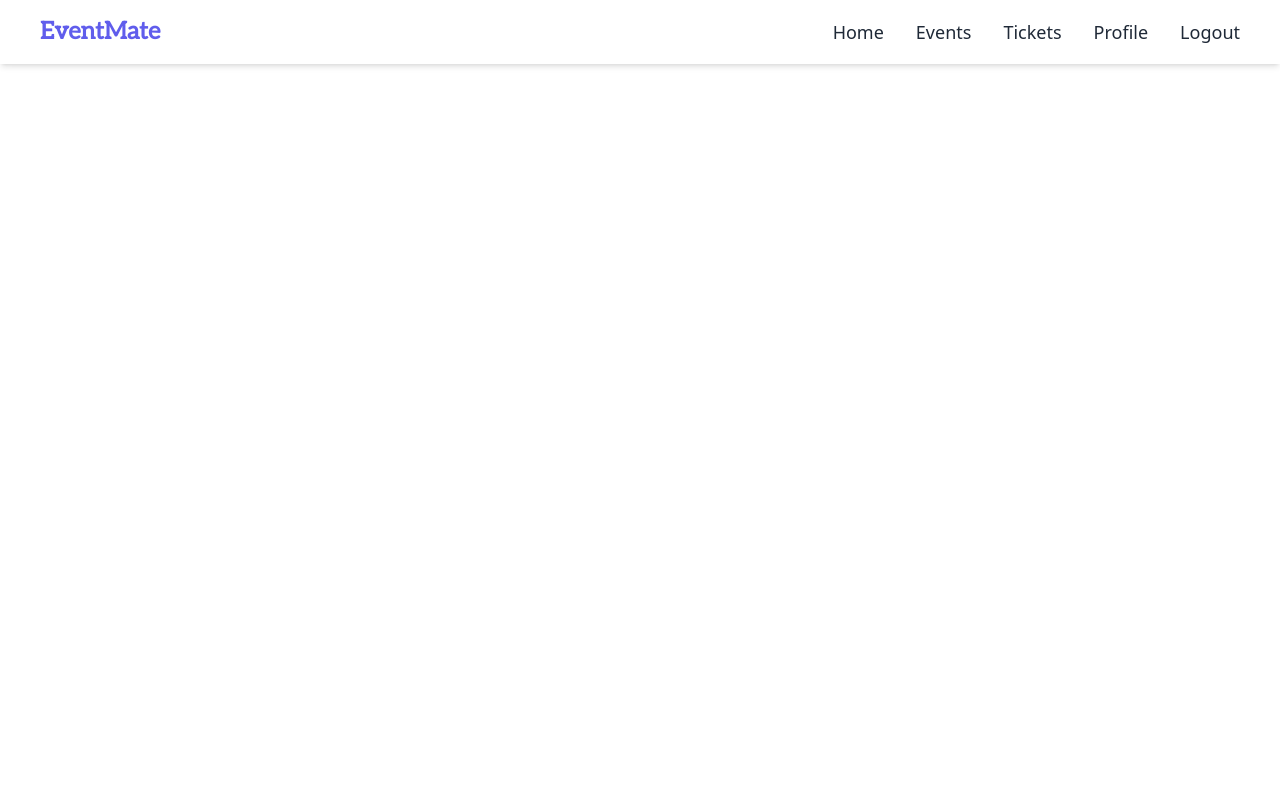
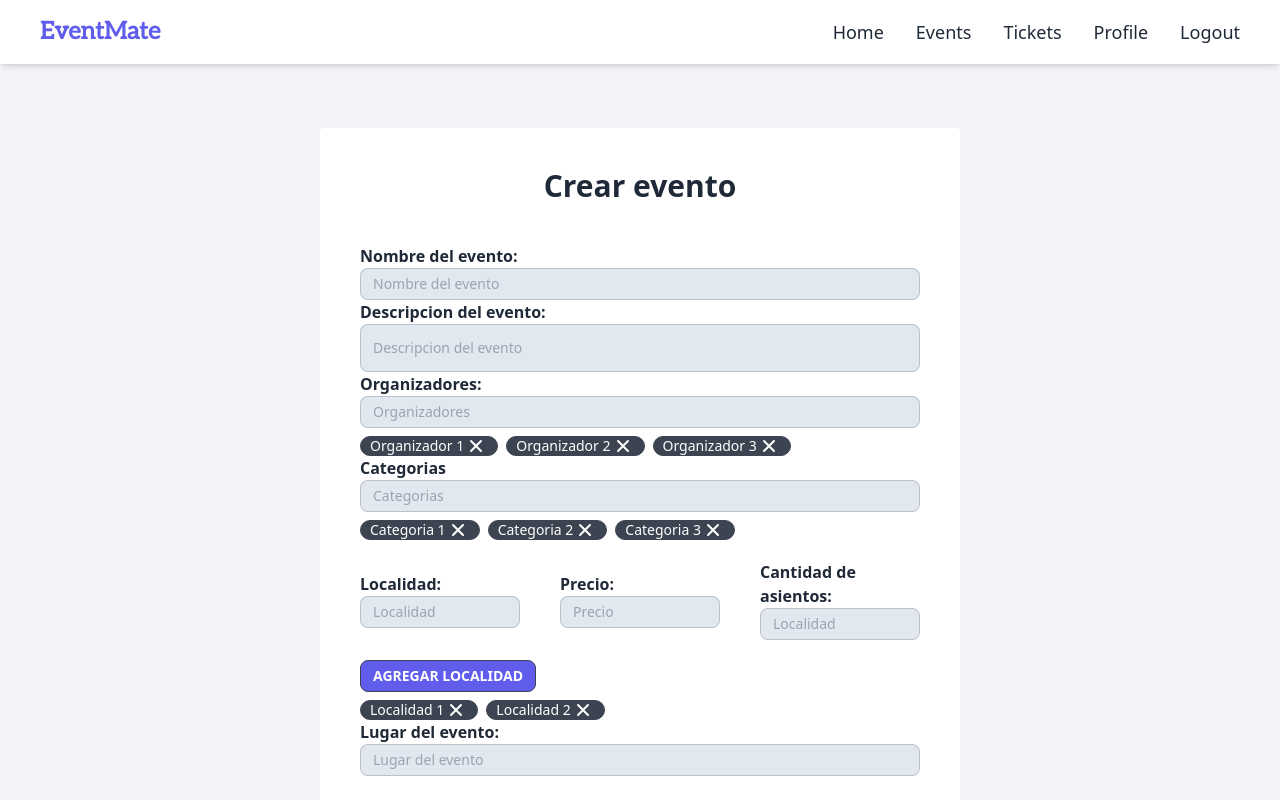
Before and after one commit to fmel025/test-deploy, a React (Vite) app in the folder Client/: page /create_event in a window 1280 px wide. Built offline with nearby package versions, Linux system fonts and the light colour scheme.

Commit message:
:lipstick: Add create event view
Added create event view and improved UI

```diff
--- a/Client/package.json
+++ b/Client/package.json
@@ -10,6 +10,7 @@
     "preview": "vite preview"
   },
   "dependencies": {
+    "@iconscout/react-unicons": "^2.0.2",
     "@iconscout/react-unicons-monochrome": "^1.0.2",
     "daisyui": "^2.51.6",
     "react": "^18.2.0",
--- a/Client/src/pages/App/App.jsx
+++ b/Client/src/pages/App/App.jsx
@@ -11,6 +11,7 @@ import ImprovedNavbar from '../../components/Navbar/ImprovedNavbar'
 import Login from '../Login/Login'
 import ChangePassword from '../ChangePassword/ChangePassword'
 import Transaction from '../Transaction/Transaction'
+import CreateEvent from '../CreateEvent/CreateEvent'
 
 const AppRoutes = () => {
     let routes = useRoutes([
@@ -24,7 +25,8 @@ const AppRoutes = () => {
       {path: '/profile',element: <Profile/>},
       { path: '/login', element: <Login/>},
       {path: '/change_password',element: <ChangePassword/>},
-      { path: '/transaction', element: <Transaction />}
+      { path: '/transaction', element: <Transaction />},
+      { path: '/create_event', element: <CreateEvent />}
     ]
     )
     return routes
--- /dev/null
+++ b/Client/src/pages/CreateEvent/CreateEvent.jsx
@@ -0,0 +1,72 @@
+import React from 'react'
+import Layout from '../../components/Layout/Layout'
+import { UilTimes } from '@iconscout/react-unicons'
+
+function CreateEvent() {
+  return (
+    <Layout>
+        <div className="rounded w-2/4 flex-col justify-center p-10 mt-32 mb-14 bg-white">
+            <h1 className='font-semibold text-3xl text-center mb-10'>Crear evento</h1>
+            <p className='font-semibold'>Nombre del evento:</p>
+            <input type='text' className='input input-bordered input-sm bg-slate-200 w-full' placeholder='Nombre del evento'></input>
+            <p className='font-semibold'>Descripcion del evento:</p>
+            <input type='text' className='textarea textarea-bordered textarea-sm bg-slate-200 w-full' placeholder='Descripcion del evento'></input>
+            <p className='font-semibold'>Organizadores:</p>
+            <input type='text' className='input input-bordered input-sm bg-slate-200 w-full' placeholder='Organizadores'></input>
+            {/* make a row of chips of the organizers*/}
+            <div className="flex space-x-2 mt-2">
+                <div className="badge">Organizador 1 <UilTimes/></div>
+                <div className="badge">Organizador 2 <UilTimes/></div>
+                <div className="badge">Organizador 3 <UilTimes/></div>
+            </div>
+            <p className='font-semibold'>Categorias</p>
+            <input type='text' className='input input-bordered input-sm bg-slate-200 w-full' placeholder='Categorias'></input>
+            {/* make a row of chips of the categories*/}
+            <div className="flex space-x-2 mt-2">
+                <div className="badge">Categoria 1 <UilTimes/></div>
+                <div className="badge">Categoria 2 <UilTimes/></div>
+                <div className="badge">Categoria 3 <UilTimes/></div>
+            </div>
+            <div className='flex flex-row justify-center items-center my-5 gap-10'>
+                <div className='flex flex-col'>
+                    <p className='font-semibold'>Localidad:</p>
+                    <input type='text' className='input input-bordered input-sm bg-slate-200 w-full' placeholder='Localidad'></input>
+                </div>
+                <div className='flex flex-col'>
+                    <p className='font-semibold'>Precio:</p>
+                    <input type='text' className='input input-bordered input-sm bg-slate-200 w-full' placeholder='Precio'></input>
+                </div>
+                <div className='flex flex-col'>
+                    <p className='font-semibold'>Cantidad de asientos:</p>
+                    <input type='text' className='input input-bordered input-sm bg-slate-200 w-full' placeholder='Localidad'></input>
+                </div>
+            </div>
+            <div className='btn btn-sm bg-main hover:bg-darker-main'>Agregar localidad</div>
+            <div className="flex space-x-2 mt-2">
+                <div className="badge">Localidad 1 <UilTimes/></div>
+                <div className="badge">Localidad 2 <UilTimes/></div>
+            </div>
+
+            <p className='font-semibold'>Lugar del evento:</p>
+            <input type='text' className='input input-bordered input-sm bg-slate-200 w-full' placeholder='Lugar del evento'></input>
+            <div className='flex flex-row justify-between items-center my-5'>
+                <div className='flex flex-col'>
+                    <p className='font-semibold'>Hora:</p>
+                    <input type='time' className='input input-bordered input-sm bg-slate-200 w-full' placeholder='Hora'></input>
+                </div>
+                <div className='flex flex-col'>
+                    <p className='font-semibold'>Fecha:</p>
+                    <input type='date' className='input input-bordered input-sm bg-slate-200 w-full' placeholder='Precio'></input>
+                </div>
+            </div>
+            <div className='flex flex-row justify-start items-center my-5 gap-10'>
+                <button className='btn btn-md bg-main hover:bg-darker-main'>Crear evento</button>
+                <button className='btn btn-secondary'>Cancelar</button>
+            </div>
+
+        </div>
+    </Layout>
+  )
+}
+
+export default CreateEvent
```
Also changed, not shown: 1 other file (tests, documents, lock files or other folders).
